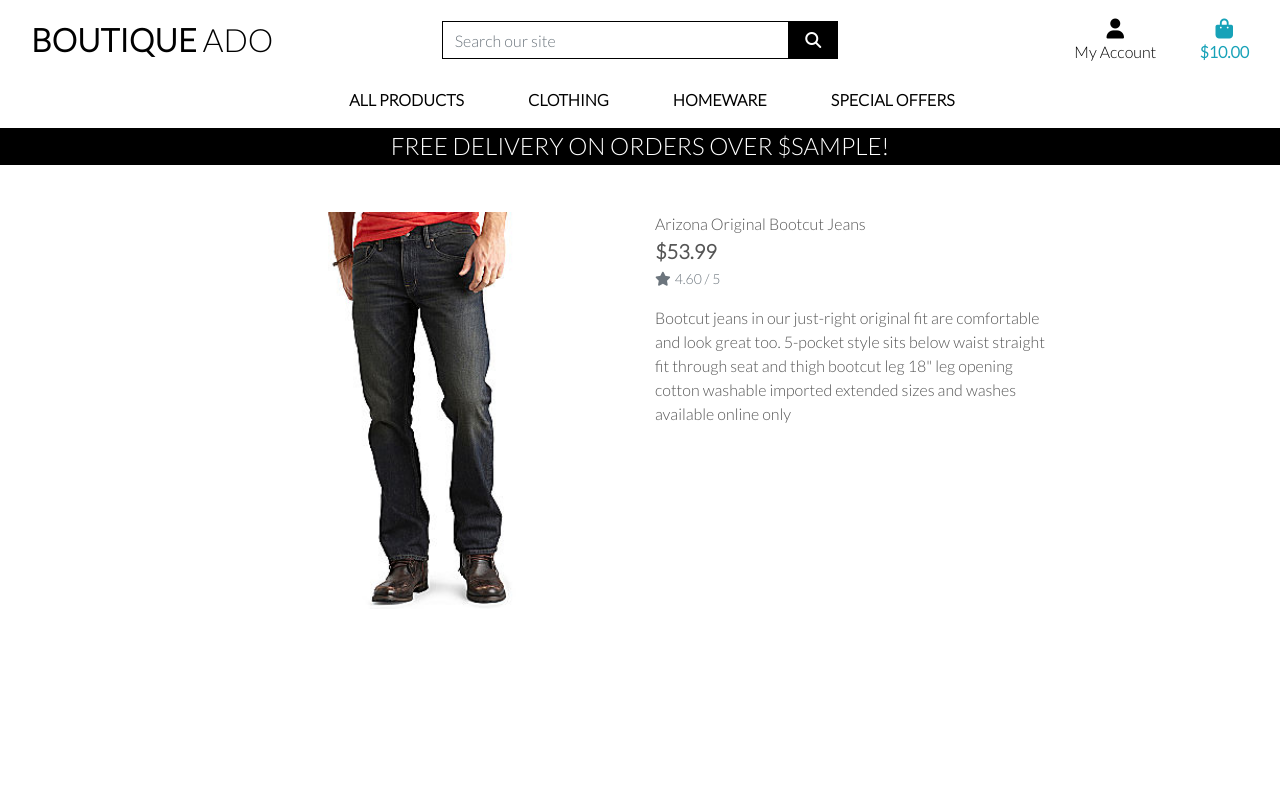
After one commit to Aliona83/boutique_ado_v1, a Django app: template products/templates/product_detail.html in a window 1280 px wide. The commit adds this page. Run offline with Django 3.2, Linux system fonts and the light colour scheme; data comes from the database, SQL or seed files in the repository; tables that the repository leaves empty hold one stand-in row (values such as "Sample post"); the template is opened without the code that fills it: values that come from a table or form of the project are taken from there, most other values are stand-ins (such as "Sample title", 1, 10 or a date in 2020); some libraries are stand-ins or nearby versions.

Commit message:
Adedd products details functanality

```diff
--- a/home/templates/home/index.html
+++ b/home/templates/home/index.html
@@ -19,7 +19,7 @@
             </h1>
             <div class="my-5">
                 <h4>
-                    <a href="" class="shop-now-button btn btn-lg rounded-0 text-uppercase py-3">Shop Now</a>
+                    <a href="{% url 'products' %}" class="shop-now-button btn btn-lg rounded-0 text-uppercase py-3">Shop Now</a>
                 </h4>
             </div>
         </div>
--- /dev/null
+++ b/products/templates/product_detail.html
@@ -0,0 +1,43 @@
+{% extends "base.html" %}
+{% load static %}
+
+{% block page_header %}
+    <div class="container header-container">
+        <div class="row">
+            <div class="col"></div>
+        </div>
+    </div>
+{% endblock %}
+
+{% block content %}
+    <div class="overlay"></div>
+    <div class="container-fluid">
+        <div class="row">
+            <div class="col-12 col-md-6 col-lg-4 offset-lg-2">
+                <div class="image-container my-5">
+                    {% if product.image %}
+                        <a href="{{ product.image.url }}" target="_blank">
+                            <img class="card-img-top img-fluid" src="{{ product.image.url }}" alt="{{ product.name }}">
+                        </a>
+                        {% else %}
+                        <a href="">
+                            <img class="card-img-top img-fluid" src="{{ MEDIA_URL }}noimage.png" alt="{{ product.name }}">
+                        </a>
+                    {% endif %}
+                </div>
+            </div>
+            <div class="col-12 col-md-6 col-lg-4">
+                <div class="product-details-container mb-5 mt-md-5">
+                    <p class="mb-0">{{ product.name }}</p>
+                    <p class="lead mb-0 text-left font-weight-bold">${{ product.price }}</p>
+                    {% if product.rating %}
+                        <small class="text-muted"><i class="fas fa-star mr-1"></i>{{ product.rating }} / 5</small>
+                    {% else %}
+                        <small class="text-muted">No Rating</small>
+                    {% endif %}
+                    <p class="mt-3">{{ product.description }}</p>
+                </div>
+            </div>
+        </div>
+    </div>
+{% endblock %}
--- a/products/templates/products.html
+++ b/products/templates/products.html
@@ -26,11 +26,11 @@
                         <div class="col-sm-6 col-md-6 col-lg-4 col-xl-3">
                             <div class="card h-100 border-0">
                                 {% if product.image %}
-                                <a href="">
+                                <a href="{% url 'product_detail' product.id %}">
                                     <img class="card-img-top img-fluid" src="{{ product.image.url }}" alt="{{ product.name }}">
                                 </a>
                                 {% else %}
-                                <a href="">
+                                <a href="{% url 'product_detail' product.id %}">
                                     <img class="card-img-top img-fluid" src="{{ MEDIA_URL }}noimage.png" alt="{{ product.name }}">
                                 </a>
                                 {% endif %}
--- a/products/urls.py
+++ b/products/urls.py
@@ -3,5 +3,6 @@ from . import views
 
 urlpatterns = [
     path('', views.all_products, name='products'),
+    path('product_id', views.product_detail, name='product_detail'),
 
 ]
--- a/static/css/base.css
+++ b/static/css/base.css
@@ -92,3 +92,13 @@ body {
         padding-top: 164px;
     }
 }
+/* pad the top a bit when navbar is collapsed on mobile */
+@media (max-width: 991px) {
+    .header-container {
+        padding-top: 116px;
+    }
+
+    body {
+        height: calc(100vh - 116px);
+    }
+}
--- a/templates/includes/main-nav.html
+++ b/templates/includes/main-nav.html
@@ -8,7 +8,7 @@
                 <a href="" class="dropdown-item">By Price</a>
                 <a href="" class="dropdown-item ">By Rating</a>
                 <a href="" class="dropdown-item ">By Category</a>
-                <a href="" class="dropdown-item">All Products</a>
+                <a href="{% url 'products' %}" class="dropdown-item">All Products</a>
             </div>
         </li>
 
```
Also changed, not shown: products/views.py (+14 -1 lines).
